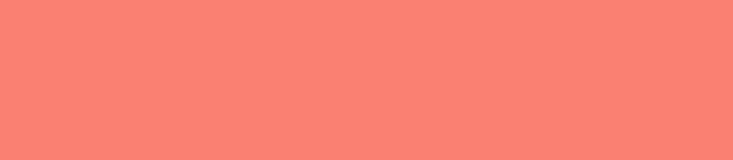
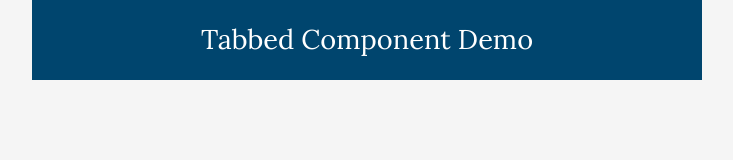
Before and after one commit to SBLLB/tabbed-component, a plain HTML site: page index.html in a window 1280 px wide. Shown: the whole page, without its empty margins (288-1021 px from the left). Drawn offline with Linux system fonts and the light colour scheme.

Commit message:
Creates demo header

```diff
--- a/index.html
+++ b/index.html
@@ -7,9 +7,18 @@
     <link rel="stylesheet" href="public/css/reset.css"/>
     <link rel="stylesheet" href="public/css/bootstrapGrid.css"/>
     <link rel="stylesheet" href="public/css/main.css"/>
+    <link href='https://fonts.googleapis.com/css?family=Lora:400,700' rel='stylesheet' type='text/css'>
   </head>
 
-  <body >
+  <body class="container-fluid">
+
+    <header class="row">
+      <div class="col-sm-12 col-md-6 col-md-offset-3">
+        <h1> Tabbed Component Demo</h1>
+      </div>
+    </header>
+
+    <main> </main>
 
   </body>
 
--- a/public/css/main.css
+++ b/public/css/main.css
@@ -1,3 +1,39 @@
+/* ----------------Generic CSS  --------------*/
+
 html {
-  background-color: salmon;
+  background-color: #F5F5F5;
+  font-family: 'Lora', serif;
 }
+
+h1 {
+  font-size: 1.7em;
+  font-weight: 400;
+}
+
+
+/* ----------------Demo header --------------*/
+
+header {
+  height: 10%;
+}
+header div {
+  background-color: #00456E;
+  position: relative;
+  height: 100%;
+}
+
+header h1 {
+  color: #FFF;
+  text-align: center;
+  position: relative;
+  top: 50%;
+  -webkit-transform: translateY(-50%);
+  -ms-transform: translateY(-50%);
+  transform: translateY(-50%);
+}
+
+/* ----------------Tabbed Component --------------*/
+
+main {
+  height: 90%;
+}
```
